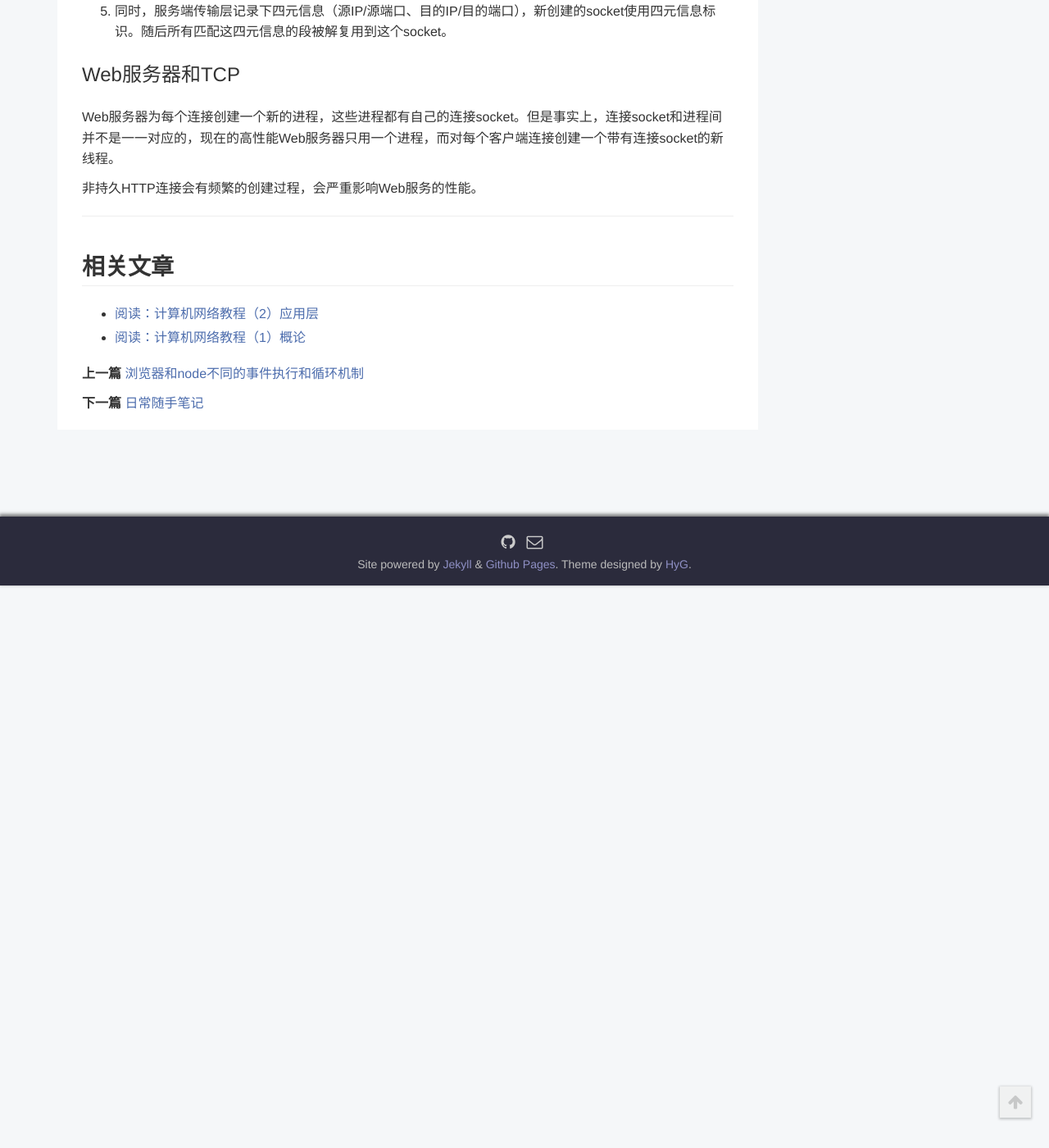
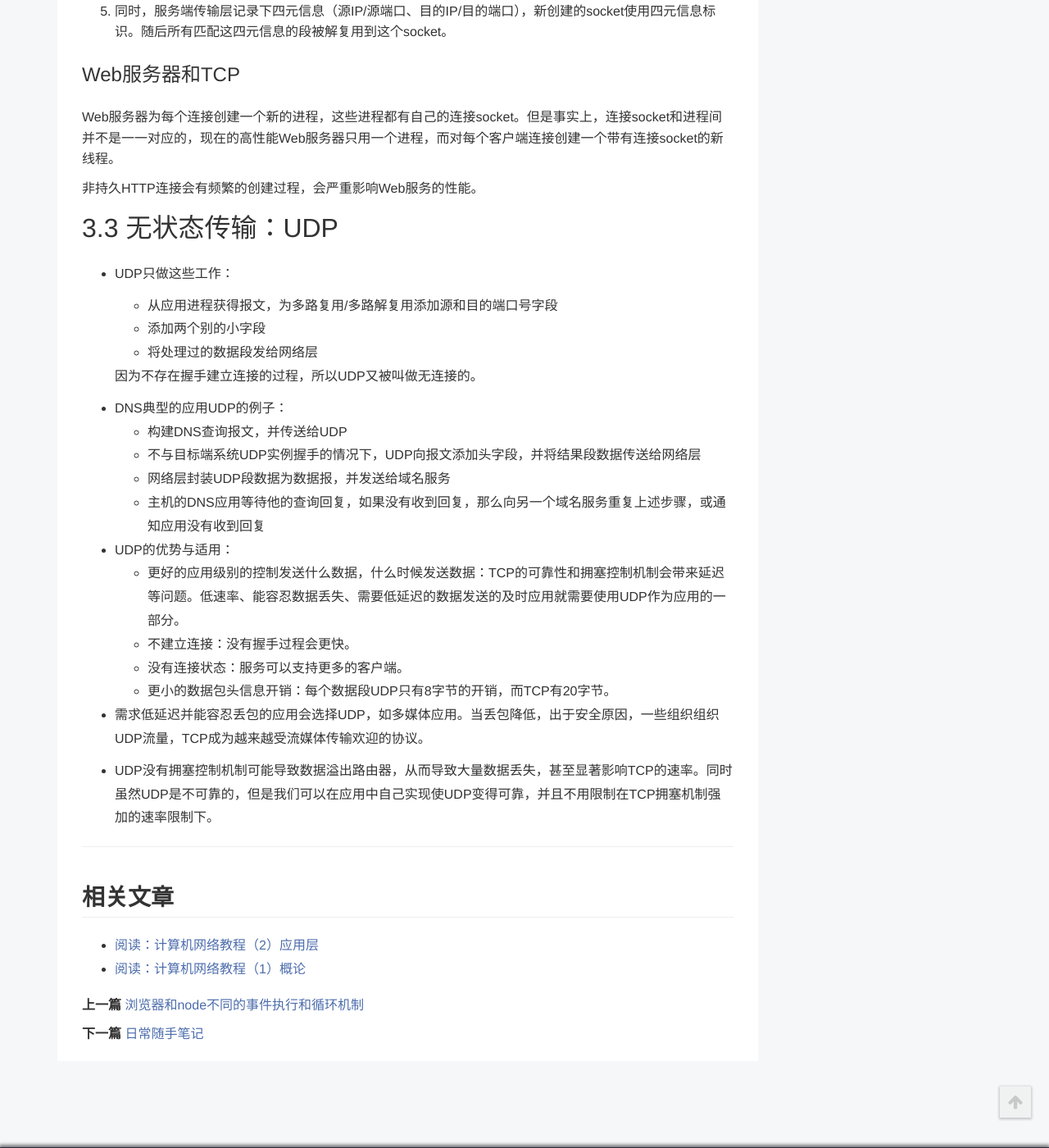
Before and after one commit to toBeTheLight/toBeTheLight.github.io, a Jekyll site: the page built from _posts/2018-03-19-计算机网络教程3 传输层.md, in a window 1280 px wide and 1400 px high, scrolled down 2498 px. Shown: the whole window at 82% size. Built offline with Jekyll 4.4.1, drawn with Linux system fonts in a browser that asks for light colours; a style sheet for code colours, icons or effects is not loaded; before the commit the page ends 3212 px from its top, so only the background shows below that; some of the changed text lies outside the part shown.

Commit message:
update: 计算机网络教程3 传输层 3.3

```diff
--- a/_posts/2018-03-19-计算机网络教程3 传输层.md
+++ b/_posts/2018-03-19-计算机网络教程3 传输层.md
@@ -23,13 +23,13 @@ author: toBeTheLight
 
 传输层协议提供运行在两个主机应用进程间的**逻辑连接**。
 
-发送方传输层将从应用进程接收到的接收到的消息转换为段（segment），会在每个段中加入传输层header。然后会将段发送至网络层，在这里会被装进网络层数据报。网络路由器仅对数据报的网络层字段起作用。接收方，网络层从数据报中提取段，然后传给传输层，传输层处理接收到的段，使段中数据可用于接收端应用。
+发送方传输层将从应用进程接收到的接收到的报文转换为段（segment），会在每个段中加入传输层header。然后会将段发送至网络层，在这里会被装进网络层数据报。网络路由器仅对数据报的网络层字段起作用。接收方，网络层从数据报中提取段，然后传给传输层，传输层处理接收到的段，使段中数据可用于接收端应用。
 
 ## 3.1.1 传输层和网络层的关系
 
 * 传输层提供运行在不同主机的进程的逻辑连接，网络层协议提供主机间的逻辑连接。
 
-* 传输层提供的服务经常受到底层限制，比如，如果网络层协议不能保证主机间发送的传输层数据段的延迟和带宽，那么传输层协议就不能保证进程间传输的应用消息的延迟和带宽。
+* 传输层提供的服务经常受到底层限制，比如，如果网络层协议不能保证主机间发送的传输层数据段的延迟和带宽，那么传输层协议就不能保证进程间传输的应用报文的延迟和带宽。
 
 * 在底层网络层协议不能提供对应服务时，传输也能提供某些服务。如网络层协议不可靠时，传输层也能向应用提供可靠的数据传输服务；网络层不保证传输层数据段的机密性时，传输层也能通过使用加密使实习无法被入侵者读取。
 
@@ -81,7 +81,7 @@ author: toBeTheLight
 
 以TCP为例子，使用四元信息来标识，源IP/源端口号和目的IP/目的端口号。不同源标识但是有相同目的标识的数据段（除了携带原始连接建立请求的TCP段）会被引导到不同的socket.
 
-1. 服务进程有一个等待连接的welcome socket。
+1. 服务进程有一个等待连接的welcome socket，三次握手是与welcome socket之间。
 2. 客户端创建针对某个端口号的连接建立数据段。
 3. 连接建立请求只有一个带有目标端口号和极少的特殊连接建立TCP头信息的TCP段。
 4. 服务器系统接收到带有这个目的端口的连接请求段，找到此端口的等待连接的服务进程，然后服务器进程创建一个新的socket。
@@ -93,8 +93,28 @@ Web服务器为每个连接创建一个新的进程，这些进程都有自己
 
 非持久HTTP连接会有频繁的创建过程，会严重影响Web服务的性能。
 
-<!-- ### 进程到进程通信
+# 3.3 无状态传输：UDP
 
-传输层首要任务是提供**进程到进程通信**（process-to-process comminication）。进程是使用传输层服务的应用层实体（运行着的程序）。
-* 网络层负责计算机层次的通信，网络层协议只是把报文传递到目的计算机。
-* 报文仍然需要递交给正确的进程，传输层协议负责将报文传输到正确的进程。 -->
+* UDP只做这些工作：
+
+    * 从应用进程获得报文，为多路复用/多路解复用添加源和目的端口号字段
+    * 添加两个别的小字段
+    * 将处理过的数据段发给网络层
+
+    因为不存在握手建立连接的过程，所以UDP又被叫做无连接的。
+
+* DNS典型的应用UDP的例子：
+    * 构建DNS查询报文，并传送给UDP
+    * 不与目标端系统UDP实例握手的情况下，UDP向报文添加头字段，并将结果段数据传送给网络层
+    * 网络层封装UDP段数据为数据报，并发送给域名服务
+    * 主机的DNS应用等待他的查询回复，如果没有收到回复，那么向另一个域名服务重复上述步骤，或通知应用没有收到回复
+
+* UDP的优势与适用：
+    * 更好的应用级别的控制发送什么数据，什么时候发送数据：TCP的可靠性和拥塞控制机制会带来延迟等问题。低速率、能容忍数据丢失、需要低延迟的数据发送的及时应用就需要使用UDP作为应用的一部分。
+    * 不建立连接：没有握手过程会更快。
+    * 没有连接状态：服务可以支持更多的客户端。
+    * 更小的数据包头信息开销：每个数据段UDP只有8字节的开销，而TCP有20字节。
+
+* 需求低延迟并能容忍丢包的应用会选择UDP，如多媒体应用。当丢包降低，出于安全原因，一些组织组织UDP流量，TCP成为越来越受流媒体传输欢迎的协议。
+
+* UDP没有拥塞控制机制可能导致数据溢出路由器，从而导致大量数据丢失，甚至显著影响TCP的速率。同时虽然UDP是不可靠的，但是我们可以在应用中自己实现使UDP变得可靠，并且不用限制在TCP拥塞机制强加的速率限制下。
```
